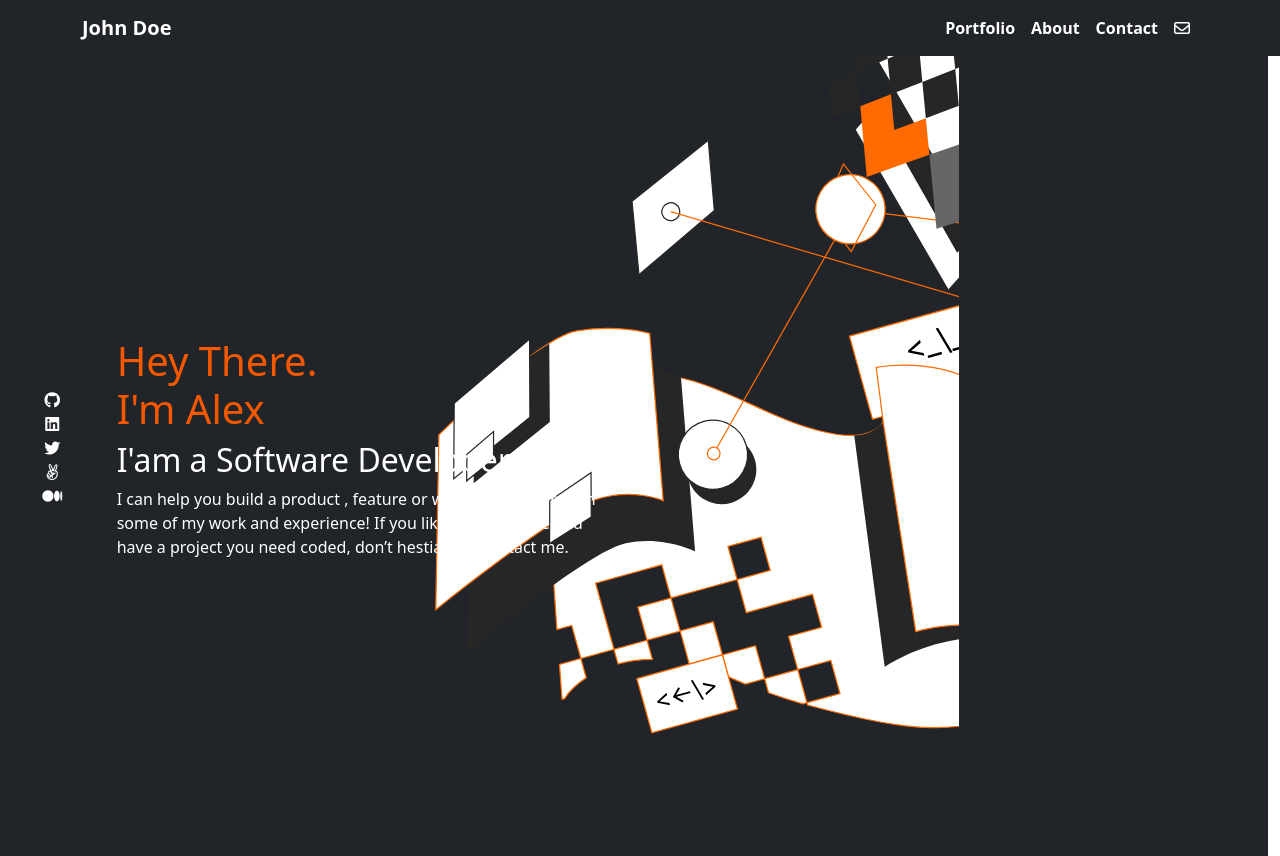
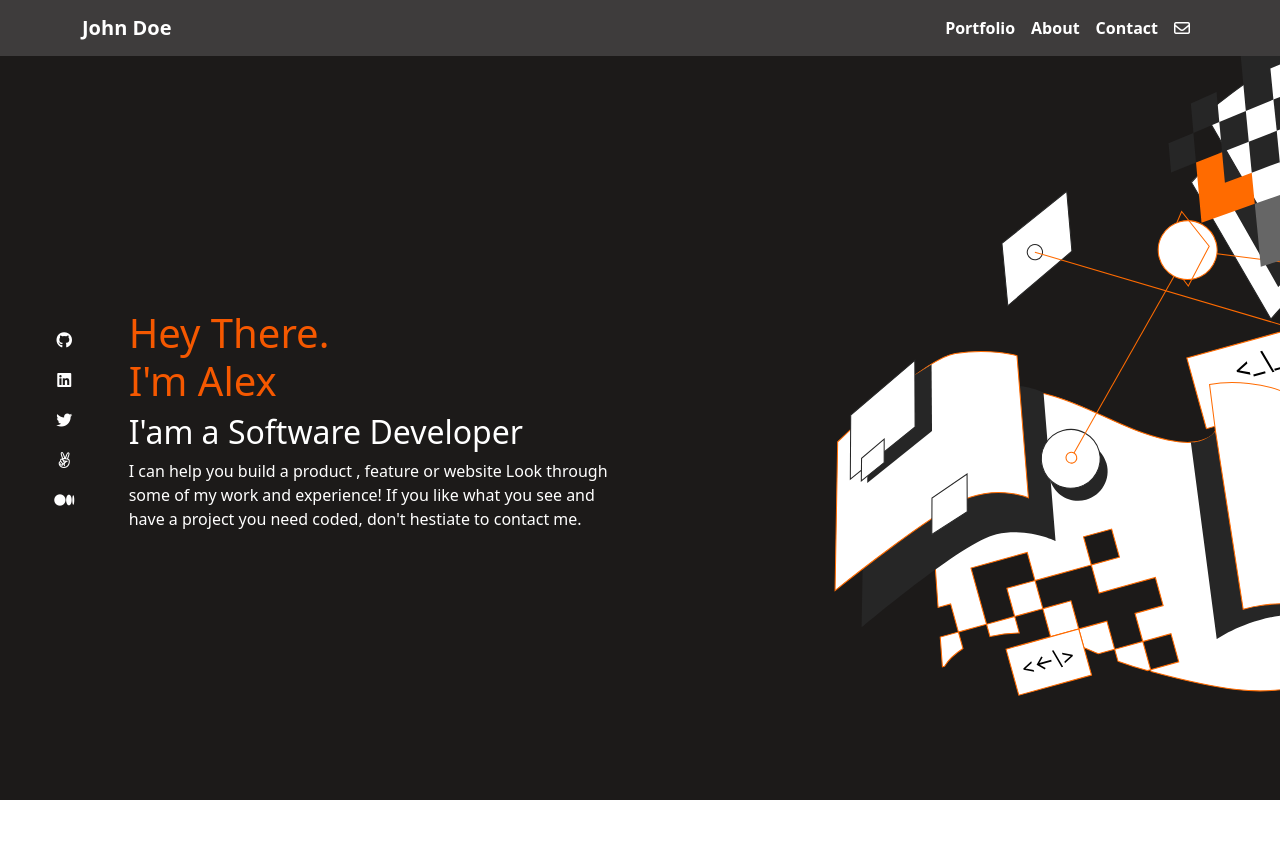
Before and after one commit to shasherazi/portfolio-bootstrap, a plain HTML site: page index.html in a window 1280 px wide. After the commit the page ends 800 px from the top, so only its background shows below. Drawn offline with nearby package versions, Linux system fonts and the light colour scheme.

Commit message:
fixed some broken styles

```diff
--- a/index.html
+++ b/index.html
@@ -4,7 +4,7 @@
     <meta charset="UTF-8" />
     <meta http-equiv="X-UA-Compatible" content="IE=edge" />
     <meta name="viewport" content="width=device-width, initial-scale=1.0" />
-    <link rel="stylesheet" href="styles.css">
+    <link rel="stylesheet" href="styles.css" />
     <!-- Include Bootstrap -->
     <link
       href="https://cdn.jsdelivr.net/npm/bootstrap@5.2.3/dist/css/bootstrap.min.css"
@@ -28,11 +28,11 @@
   </head>
 
   <body>
-    <nav class="navbar navbar-expand-sm bg-dark">
+    <nav class="navbar navbar-dark navbar-expand-md">
       <div class="container justify-content-between fw-bold">
         <a href="#" class="navbar-brand text-white"> John Doe </a>
         <button
-          class="navbar-toggler"
+          class="navbar-toggler border-0 shadow-none"
           type="button"
           data-bs-toggle="collapse"
           data-bs-target="#navbarSupportedContent"
@@ -40,9 +40,7 @@
           aria-expanded="false"
           aria-label="Toggle navigation"
         >
-          <span class="navbar-toggler-icon">
-            <i class="fa-solid fa-bars text-white"></i>
-          </span>
+          <span class="navbar-toggler-icon white-text"></span>
         </button>
         <div
           class="collapse navbar-collapse justify-content-end"
@@ -68,19 +66,22 @@
       </div>
     </nav>
     <main>
-      <section class="container-fluid row align-items-center vh-100 bg-dark headline">
+      <section class="container-fluid align-items-center row m-0 headline">
         <ul class="list-unstyled col-sm-1 text-center">
-          <li><i class="fa-brands fa-github text-white"></i></li>
-          <li><i class="fa-brands fa-linkedin text-white"></i></li>
-          <li><i class="fa-brands fa-twitter text-white"></i></li>
-          <li><i class="fa-brands fa-angellist text-white"></i></li>
-          <li><i class="fa-brands fa-medium text-white"></i></li>
+          <li class="m-3"><i class="fa-brands fa-github text-white"></i></li>
+          <li class="m-3"><i class="fa-brands fa-linkedin text-white"></i></li>
+          <li class="m-3"><i class="fa-brands fa-twitter text-white"></i></li>
+          <li class="m-3"><i class="fa-brands fa-angellist text-white"></i></li>
+          <li class="m-3"><i class="fa-brands fa-medium text-white"></i></li>
         </ul>
-        <div class="col-sm-5 text-white">
-          <h1 class="headline-section-heading">Hey There.<br>I'm Alex</h1>
+        <div class="col-5 text-white">
+          <h1 class="headline-section-heading">Hey There.<br />I'm Alex</h1>
           <h2>I'am a Software Developer</h2>
-          <p>I can help you build a product , feature or website Look through some of my work and experience! If you like what you see and have a project you need coded,
-            don’t hestiate to contact me.</p>
+          <p>
+            I can help you build a product , feature or website Look through
+            some of my work and experience! If you like what you see and have a
+            project you need coded, don't hestiate to contact me.
+          </p>
         </div>
       </section>
     </main>
--- a/styles.css
+++ b/styles.css
@@ -1,13 +1,16 @@
-.navigation {
-  background-color:  #3E3C3C !important;
+.navbar {
+  background-color: #3e3c3c;
 }
 
 .headline {
   background-image: url(./images/headline-background.svg);
-  background-position: bottom center;
+  background-position: bottom right;
   background-repeat: no-repeat;
+  background-size: contain;
+  background-color: #1c1a19;
+  height: calc(100vh - 56px);
 }
 
 .headline-section-heading {
-  color: #F55800;
+  color: #f55800;
 }
```
Also changed, not shown: 1 other file.
